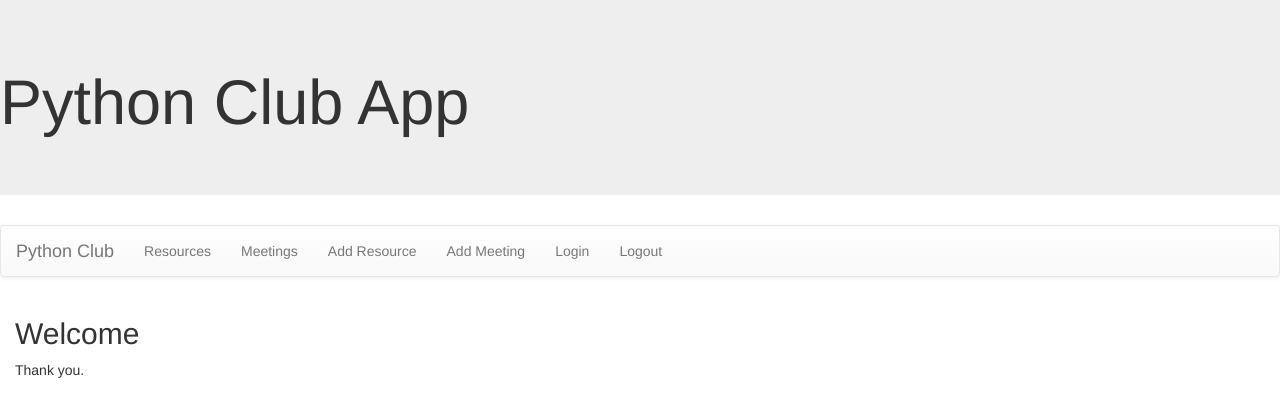
After one commit to henyoha19/pythonclubProject, a Django app: page /pythonclubApp/loginmessage/ in a window 1280 px wide. The commit adds this page. Shown: the top 417 px of the page. Run offline with Django 3.2, Linux system fonts and the light colour scheme; some libraries are stand-ins or nearby versions.

Commit message:
Add files via upload

```diff
--- a/pythonclubProject/pythonclubApp/templates/base.html
+++ b/pythonclubProject/pythonclubApp/templates/base.html
@@ -20,6 +20,8 @@
 <li><a href="{% url 'meetings' %} ">Meetings</a></li>
 <li><a href="{% url 'newResource' %} ">Add Resource</a></li>
 <li><a href="{% url 'newMeeting' %} ">Add Meeting</a></li>
+<li><a href="{% url 'login' %} ">Login</a></li>
+<li><a href="{% url 'logout' %} ">Logout</a></li>
 </ul>
 </div>
 </nav>
--- /dev/null
+++ b/pythonclubProject/pythonclubApp/templates/pythonclubApp/loginmessage.html
@@ -0,0 +1,5 @@
+{% extends 'base.html' %}
+{% block content %}
+<h2> Welcome </h2>
+<p> Thank you.</p>
+{% endblock %}
--- /dev/null
+++ b/pythonclubProject/pythonclubApp/templates/pythonclubApp/logoutmessage.html
@@ -0,0 +1,5 @@
+{% extends 'base.html' %}
+{% block content %}
+<h2> Goodbye</h2>
+<p> Thanks for Visiting</p>
+{% endblock %}
--- a/pythonclubProject/pythonclubApp/urls.py
+++ b/pythonclubProject/pythonclubApp/urls.py
@@ -9,5 +9,6 @@ urlpatterns=[
     path('meetingdetails/<int:id>', views.meetingdetails, name='meetingdetails'),
     path('newResource/', views.newResource, name='newResource'),
     path('newMeeting/', views.newMeeting, name='newMeeting'),
-
+    path('loginmessage/', views.loginmessage, name='loginmessage'),
+    path('logoutmessage/', views.logoutmessage, name='logoutmessage'),
 ]
--- a/pythonclubProject/pythonclubApp/views.py
+++ b/pythonclubProject/pythonclubApp/views.py
@@ -2,6 +2,8 @@ from django.shortcuts import render, get_object_or_404
 from .models import Meeting,MeetingMinutes,Resource,Event
 from .forms import ResourceForm
 from .forms import MeetingForm
+from django.contrib.auth.decorators import login_required
+
 # Create your views here.
 def index (request):
     return render(request, 'pythonclubApp/index.html')
@@ -18,6 +20,7 @@ def meetingdetails(request, id):
     meet=get_object_or_404(Meeting, pk=id)
     return render(request, 'pythonclubApp/meetingdetail.html',{'meet': meet})
 
+@login_required
 def newResource(request):
     form=ResourceForm
     if request.method=='POST':
@@ -30,6 +33,7 @@ def newResource(request):
         form=ResourceForm()
     return render(request, 'pythonclubApp/newresource.html', {'form':form})
 
+@login_required
 def newMeeting(request):
     form=MeetingForm
     if request.method=='POST':
@@ -41,3 +45,9 @@ def newMeeting(request):
     else:
         form=MeetingForm()
     return render(request, 'pythonclubApp/newmeeting.html', {'form':form})
+
+def loginmessage(request):
+    return render(request,'pythonclubApp/loginmessage.html')
+
+def logoutmessage(request):
+    return render(request,'pythonclubApp/logoutmessage.html')
--- a/pythonclubProject/pythonclubProject/settings.py
+++ b/pythonclubProject/pythonclubProject/settings.py
@@ -123,3 +123,5 @@ USE_TZ = True
 # https://docs.djangoproject.com/en/2.2/howto/static-files/
 
 STATIC_URL = '/static/'
+LOGIN_REDIRECT_URL='loginmessage'
+LOGOUT_REDIRECT_URL='logoutmessage'
--- a/pythonclubProject/pythonclubProject/urls.py
+++ b/pythonclubProject/pythonclubProject/urls.py
@@ -19,4 +19,5 @@ from django.urls import path,include
 urlpatterns = [
     path('admin/', admin.site.urls),
     path('pythonclubApp/', include('pythonclubApp.urls')),
+    path('accounts/', include('django.contrib.auth.urls')),
 ]
```
Also changed, not shown: pythonclubProject/pythonclubApp/templates/registration/login.html (added, +10 -0 lines).
